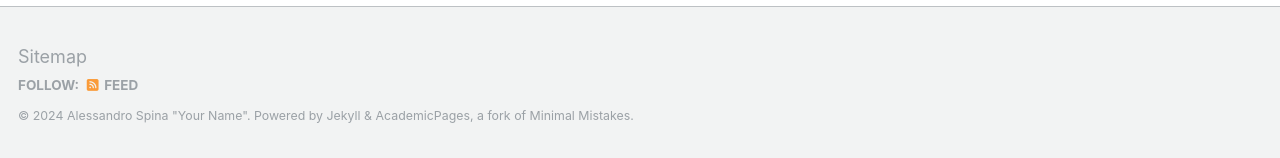
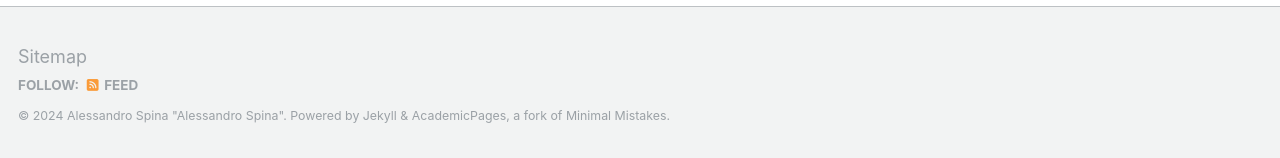
Before and after one commit to aspi6246/aspi6246.github.io, a Jekyll site: the page built from _pages/about.md, in a window 1280 px wide and 900 px high, scrolled down 981 px. Shown: the part 739-897 px from the top of the window. Built offline with Jekyll 4.4.1, drawn with Linux system fonts in a browser that asks for light colours; some web fonts are replaced.

Commit message:
Update _config.yml

```diff
--- a/_config.yml
+++ b/_config.yml
@@ -10,7 +10,7 @@
 locale                   : "en-US"
 title                    : "Alessandro Spina"
 title_separator          : "-"
-name                     : Alessandro Spina "Your Name"
+name                     : Alessandro Spina "Alessandro Spina"
 description              : &description "personal description"
 url                      : https://aspi6246.github.io # the base hostname & protocol for your site e.g. "https://mmistakes.github.io"
 baseurl                  : "" # the subpath of your site, e.g. "/blog"
```
